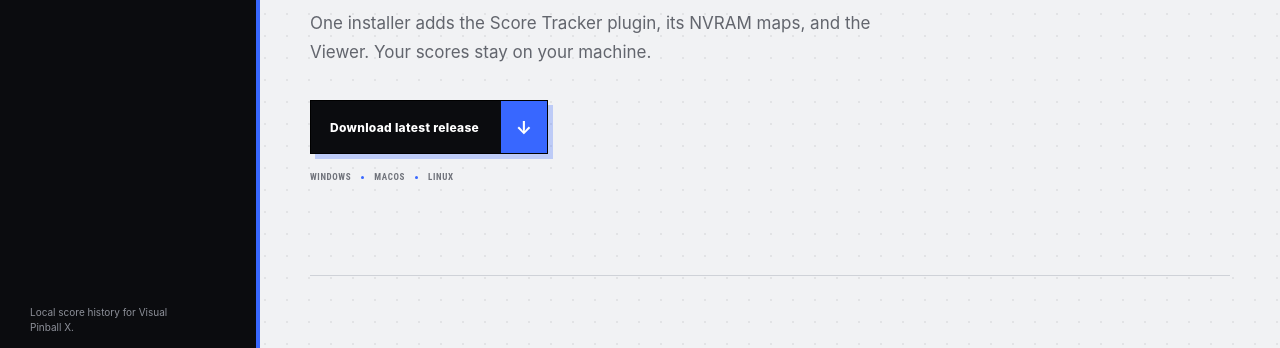
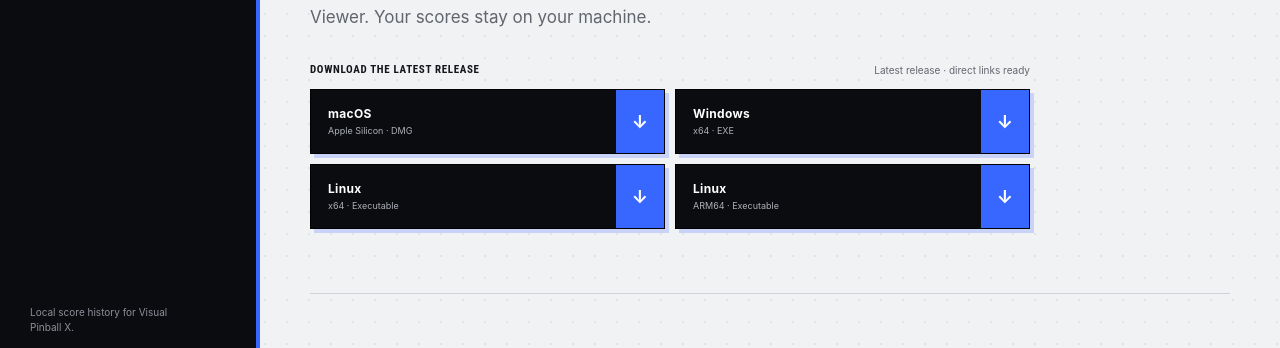
Before and after one commit to herrMirto/vpx-scoretracker-plugin, a plain HTML site: page pages/index.html in a window 1280 px wide. Shown: the part 405-753 px from the top of the page. Drawn offline with Linux system fonts and the light colour scheme; no server answers.

Commit message:
docs: add direct release downloads to Pages

```diff
--- /dev/null
+++ b/pages/downloads.js
@@ -0,0 +1,38 @@
+const RELEASE_API = "https://api.github.com/repos/herrMirto/vpx-scoretracker-plugin/releases/latest";
+
+function formatSize(bytes) {
+  if (!Number.isFinite(bytes) || bytes <= 0) return "";
+  const megabytes = bytes / (1024 * 1024);
+  return `${megabytes >= 10 ? megabytes.toFixed(0) : megabytes.toFixed(1)} MB`;
+}
+
+async function resolveLatestDownloads() {
+  const status = document.querySelector("#release-status");
+  const links = [...document.querySelectorAll("[data-asset]")];
+
+  try {
+    const response = await fetch(RELEASE_API, {
+      headers: { Accept: "application/vnd.github+json" },
+    });
+    if (!response.ok) throw new Error(`GitHub returned ${response.status}`);
+
+    const release = await response.json();
+    const assets = new Map((release.assets ?? []).map((asset) => [asset.name, asset]));
+    const version = String(release.tag_name ?? "").replace(/^v/, "");
+
+    for (const link of links) {
+      const asset = assets.get(link.dataset.asset);
+      if (!asset) continue;
+      link.href = asset.browser_download_url;
+      const meta = link.querySelector("small");
+      const size = formatSize(asset.size);
+      if (meta && version) meta.textContent = `${meta.textContent} · v${version}${size ? ` · ${size}` : ""}`;
+    }
+
+    if (status) status.textContent = version ? `Latest version · ${version}` : "Latest release";
+  } catch {
+    if (status) status.textContent = "Latest release · direct links ready";
+  }
+}
+
+resolveLatestDownloads();
--- a/pages/index.html
+++ b/pages/index.html
@@ -6,6 +6,7 @@
     <meta name="description" content="Install VPX Score Tracker and enable it in VPinballX.ini.">
     <title>Install VPX Score Tracker</title>
     <link rel="stylesheet" href="styles.css">
+    <script src="downloads.js" defer></script>
   </head>
   <body>
     <a class="skip-link" href="#content">Skip to installation</a>
@@ -34,11 +35,29 @@
         <p class="eyebrow"><span></span> Installation guide</p>
         <h1>Install it.<br>Play a table.<br><em>Keep the score.</em></h1>
         <p class="intro">One installer adds the Score Tracker plugin, its NVRAM maps, and the Viewer. Your scores stay on your machine.</p>
-        <a class="download" href="https://github.com/herrMirto/vpx-scoretracker-plugin/releases/latest">
-          <span>Download latest release</span>
-          <b aria-hidden="true">↓</b>
-        </a>
-        <p class="platforms">Windows <i></i> macOS <i></i> Linux</p>
+        <div class="download-heading">
+          <p>Download the latest release</p>
+          <span id="release-status" role="status" aria-live="polite">Choose your system</span>
+        </div>
+        <div class="download-options" aria-label="Latest installers">
+          <a class="platform-download" data-asset="scoretracker-installer-macos-arm64.dmg" data-platform="macOS" href="https://github.com/herrMirto/vpx-scoretracker-plugin/releases/latest/download/scoretracker-installer-macos-arm64.dmg">
+            <span><strong>macOS</strong><small>Apple Silicon · DMG</small></span>
+            <b aria-hidden="true">↓</b>
+          </a>
+          <a class="platform-download" data-asset="scoretracker-installer-windows-x64.exe" data-platform="Windows" href="https://github.com/herrMirto/vpx-scoretracker-plugin/releases/latest/download/scoretracker-installer-windows-x64.exe">
+            <span><strong>Windows</strong><small>x64 · EXE</small></span>
+            <b aria-hidden="true">↓</b>
+          </a>
+          <a class="platform-download" data-asset="scoretracker-installer-linux-x64" data-platform="Linux x64" href="https://github.com/herrMirto/vpx-scoretracker-plugin/releases/latest/download/scoretracker-installer-linux-x64">
+            <span><strong>Linux</strong><small>x64 · Executable</small></span>
+            <b aria-hidden="true">↓</b>
+          </a>
+          <a class="platform-download" data-asset="scoretracker-installer-linux-arm64" data-platform="Linux ARM64" href="https://github.com/herrMirto/vpx-scoretracker-plugin/releases/latest/download/scoretracker-installer-linux-arm64">
+            <span><strong>Linux</strong><small>ARM64 · Executable</small></span>
+            <b aria-hidden="true">↓</b>
+          </a>
+        </div>
+        <noscript><p class="download-fallback">Direct download links remain available without JavaScript.</p></noscript>
       </section>
 
       <section class="install" id="install" aria-labelledby="install-title">
@@ -55,7 +74,7 @@
             <span class="step-number">01</span>
             <div>
               <h3>Get your installer</h3>
-              <p>Download the latest release and choose the file for your operating system.</p>
+              <p>Choose the installer for your operating system above. It downloads directly from the latest GitHub release.</p>
             </div>
           </li>
           <li>
--- a/pages/styles.css
+++ b/pages/styles.css
@@ -125,8 +125,8 @@ main { margin-left: var(--sidebar); overflow: hidden; }
   margin-inline: auto;
 }
 .hero {
-  min-height: 680px;
-  padding: 96px 0 82px;
+  min-height: 610px;
+  padding: 72px 0 64px;
   display: flex;
   flex-direction: column;
   justify-content: center;
@@ -157,47 +157,74 @@ h1 em { color: var(--accent); font-style: italic; font-weight: 500; }
   font-size: 17px;
   line-height: 1.7;
 }
-.download {
-  width: fit-content;
-  min-height: 54px;
-  margin-top: 34px;
-  padding-left: 19px;
+.download-heading {
+  max-width: 720px;
+  margin-top: 32px;
+  display: flex;
+  justify-content: space-between;
+  align-items: center;
+  gap: 20px;
+}
+.download-heading p {
+  margin: 0;
+  color: var(--ink);
+  font: 800 11px/1 var(--condensed);
+  letter-spacing: .06em;
+  text-transform: uppercase;
+}
+.download-heading span {
+  color: var(--muted);
+  font-size: 10px;
+}
+.download-options {
+  max-width: 720px;
+  margin-top: 13px;
+  display: grid;
+  grid-template-columns: repeat(2, minmax(0, 1fr));
+  gap: 10px;
+}
+.platform-download {
+  min-height: 65px;
+  padding-left: 17px;
   display: flex;
   align-items: center;
-  gap: 22px;
+  justify-content: space-between;
+  gap: 18px;
   color: #fff;
   background: var(--chrome);
   border: 1px solid #000000;
-  box-shadow: 5px 5px 0 rgba(56,103,255,.28);
-  font-size: 12px;
-  font-weight: 800;
-  letter-spacing: .025em;
+  box-shadow: 4px 4px 0 rgba(56,103,255,.22);
   text-decoration: none;
   transition: transform .15s ease, box-shadow .15s ease, background .15s ease;
 }
-.download b {
-  width: 46px;
+.platform-download span { min-width: 0; display: flex; flex-direction: column; gap: 5px; }
+.platform-download strong { font-size: 12px; letter-spacing: .025em; }
+.platform-download small {
+  overflow: hidden;
+  color: #aeb1b9;
+  font-size: 9px;
+  line-height: 1.2;
+  text-overflow: ellipsis;
+  white-space: nowrap;
+}
+.platform-download b {
+  width: 48px;
   align-self: stretch;
+  flex: 0 0 48px;
   display: grid;
   place-items: center;
   color: #ffffff;
   background: var(--accent);
   font-size: 18px;
 }
-.download:hover { background: var(--chrome-hover); box-shadow: 7px 7px 0 rgba(56,103,255,.38); transform: translate(-2px, -2px); }
-.platforms {
-  margin: 19px 0 0;
-  display: flex;
-  align-items: center;
-  gap: 10px;
-  color: #70737b;
-  font: 700 9px/1 var(--condensed);
-  letter-spacing: .07em;
-  text-transform: uppercase;
+.platform-download:hover {
+  background: var(--chrome-hover);
+  box-shadow: 6px 6px 0 rgba(56,103,255,.34);
+  transform: translate(-2px, -2px);
 }
-.platforms i { width: 3px; height: 3px; background: var(--accent); border-radius: 50%; }
+.download-fallback { margin: 12px 0 0; color: var(--muted); font-size: 10px; }
 
-.install { padding: 96px 0 104px; border-top: 1px solid var(--line); }
+.install { padding: 70px 0 76px; border-top: 1px solid var(--line); }
 .section-heading {
   display: flex;
   align-items: end;
@@ -251,8 +278,8 @@ h1 em { color: var(--accent); font-style: italic; font-weight: 500; }
 .linux-note code { padding: 3px 6px; color: #30323a; background: #e6e8ec; border: 1px solid #cfd2d8; }
 
 .enable {
-  margin-bottom: 96px;
-  padding: 60px;
+  margin-bottom: 64px;
+  padding: 52px;
   display: grid;
   grid-template-columns: minmax(0, 1fr) minmax(330px, .85fr);
   align-items: center;
@@ -303,7 +330,7 @@ h1 em { color: var(--accent); font-style: italic; font-weight: 500; }
 }
 
 .done {
-  padding: 48px 0 72px;
+  padding: 38px 0 54px;
   display: grid;
   grid-template-columns: 58px minmax(0, 1fr);
   align-items: start;
@@ -339,6 +366,10 @@ footer {
   .enable { padding: 44px; grid-template-columns: 1fr; gap: 36px; }
 }
 
+@media (max-width: 800px) {
+  .download-options { max-width: 520px; grid-template-columns: 1fr; }
+}
+
 @media (max-width: 700px) {
   :root { --sidebar: 0px; }
   .sidebar {
@@ -369,15 +400,17 @@ footer {
   nav a { margin: 0; padding: 7px 8px; justify-content: center; border: 0; font-size: 10px; }
   main { margin-left: 0; }
   .hero, .install, .enable, .done, footer { width: calc(100vw - 40px); }
-  .hero { min-height: auto; padding: 72px 0 74px; }
+  .hero { min-height: auto; padding: 58px 0 54px; }
   h1 { font-size: clamp(50px, 15vw, 75px); }
   .intro { font-size: 15px; }
-  .install { padding: 76px 0 82px; }
+  .download-heading { align-items: flex-start; flex-direction: column; gap: 8px; }
+  .download-options { grid-template-columns: 1fr; }
+  .install { padding: 56px 0 62px; }
   .section-heading { align-items: start; flex-direction: column; gap: 18px; }
   .section-heading > p { text-align: left; }
   .steps { grid-template-columns: 1fr; }
   .steps li { min-height: 175px; border-left: 1px solid var(--line); }
-  .enable { margin-bottom: 76px; padding: 34px 24px; }
+  .enable { margin-bottom: 54px; padding: 34px 24px; }
   .config-card pre { font-size: 12px; }
   .done { grid-template-columns: 44px minmax(0, 1fr); gap: 17px; }
   .done-mark { width: 40px; height: 40px; }
```
